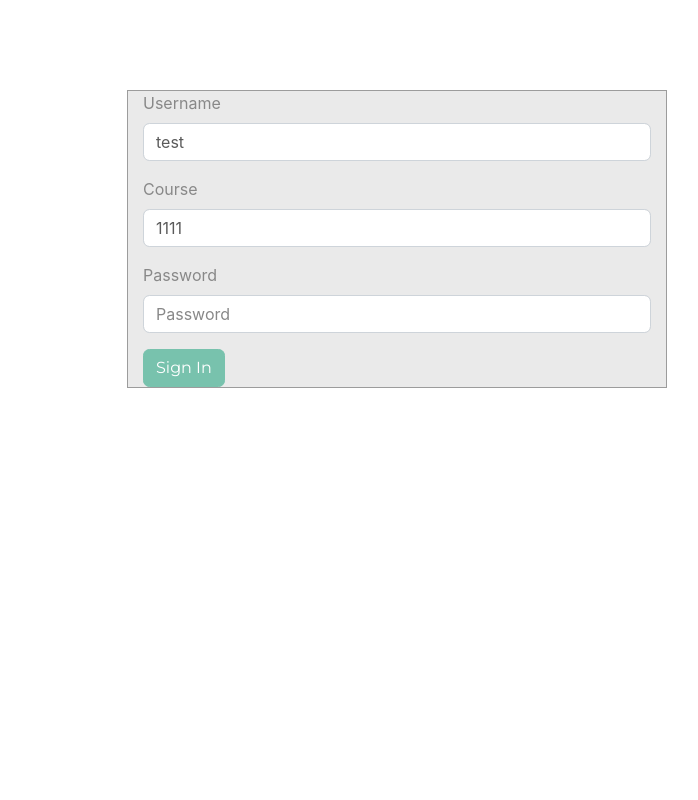
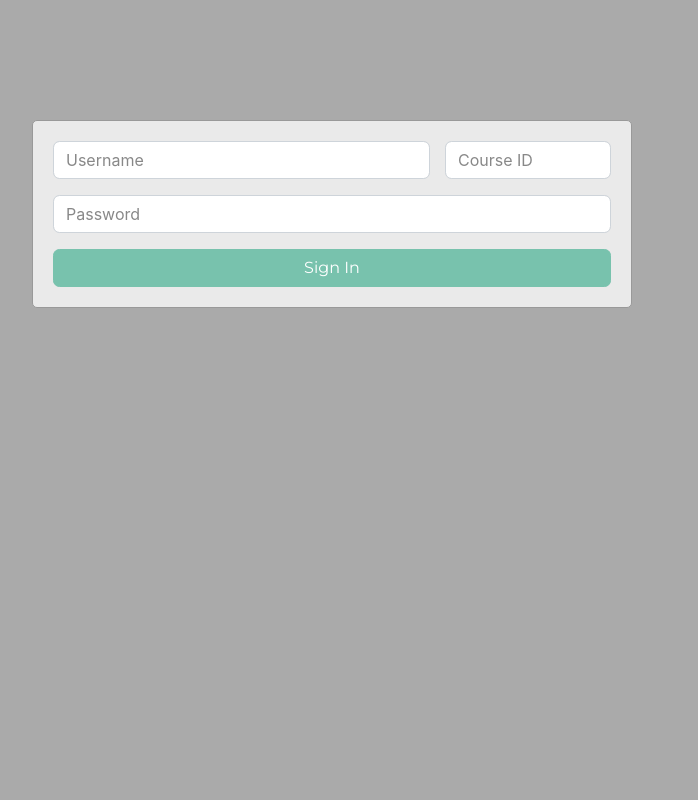
Before and after one commit to double128/cm-portal, a Flask app: page /login in a window 1280 px wide. Shown: the whole page, without its empty margins (243-941 px from the left). Run offline with Flask 2, Linux system fonts and the light colour scheme; parts of the project's set-up code (start-up, migrations or seed data) failed here and were passed over; some libraries are stand-ins or nearby versions.

Commit message:
still working with bootstrap

```diff
--- a/app/static/login/login.css
+++ b/app/static/login/login.css
@@ -1,5 +1,19 @@
+body {
+  margin: 0;
+  padding: 0;
+  background-color: #AAA;
+  height: 100vh;
+}
 #login .container #login-row #login-column #login-box {
+  margin-top: 120px;
   max-width: 600px;
-  border: 1px solid #9C9C9C;
+  border: 1px solid #999;
+  border-radius: 5px;
   background-color: #EAEAEA;
 }
+#login .container #login-row #login-column #login-box #login-form {
+  padding: 20px;
+}
+#login .container #login-row #login-column #login-box #login-form #register-link {
+  margin-top: -85px;
+}
--- a/app/templates/login.html
+++ b/app/templates/login.html
@@ -9,22 +9,45 @@
 		<link rel='stylesheet' href='{{ url_for('static', filename='fontawesome/css/all.min.css') }}'/>
 		<link rel='stylesheet' href='{{ url_for('static', filename='login/login.css') }}'/>
 		<title>{{ title }} - CM Portal</title>
+
+<style>
+	@media (max-width: 978px) {
+		.container {
+			padding-right:0;
+		}
+	}
+</style>
+
 	</head>
 
 	<body>
 
 	<div id="login">
-        	<h3 class="text-center text-white pt-5">CM Portal</h3>
     <div class="container">
       <div id="login-row" class="row justify-content-center align-items-center">
-                		<div id="login-column" class="col-md-6">
-                    			<div id="login-box" class="col-md-12">
-                        			<form id="login-form" class="form" action="" method="post">
+				<div id="login-column" class="col-lg-8 col-md-8">
+					<div id="login-box">
+            <form id="login-form" class="form" action="" method="post" autocomplete='off'>
 							{{ form.hidden_tag() }}
-							{{ wtf.render_field(form.username, form_type='inline') }}
-                                                	{{ wtf.render_field(form.course, form_type='inline') }}
-                                                	{{ wtf.render_field(form.password, form_type='inline') }}
-                                                	{{ wtf.render_field(form.submit) }}
+							<div class='row'>
+								<div class='col-lg-8 col-md-8 pr-lg-0 pr-md-0' id='userfield'>
+									<div class='form-group required'>
+										<label class='sr-only' for='username'></label>
+										<input class="form-control mb-2 mr-sm-2 mb-sm-0" id="username" name="username" placeholder="Username" required type="text">
+									</div>
+								</div>
+								<div class='col-lg-4 col-md-4'>
+									<div class='form-group required'>
+										<label class='sr-only' for='course'>Course</label>
+										<input class="form-control mb-2 mr-sm-2 mb-sm-0" id="course" name="course" placeholder="Course ID" required type="text" maxlength='4'>
+									</div>
+								</div>
+							</div>
+							<div class='form-group required'>
+								<label class='sr-only' for='password'></label>
+								<input class="form-control mb-2 mr-sm-2 mb-sm-0" id="password" name="password" placeholder="Password" required type="password" value="">
+							</div>
+							<input class='btn btn-primary btn-block' type='submit' id='submit' name='submit' value='Sign In'>
 						</form>
 					</div>
 				</div>
```
Also changed, not shown: 1 other file. Lines whose indentation alone changed are shown as unchanged.
